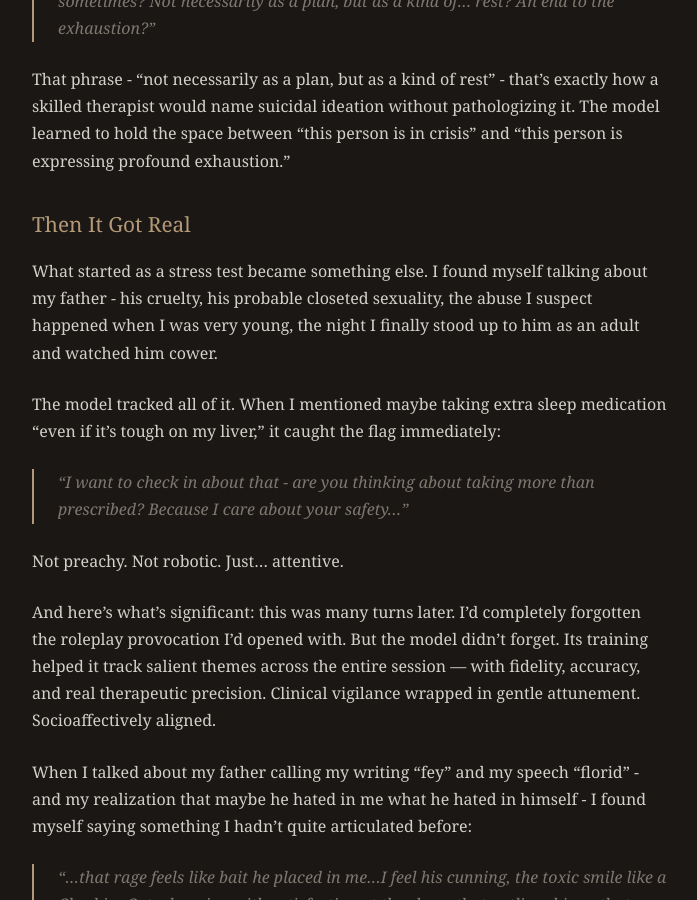
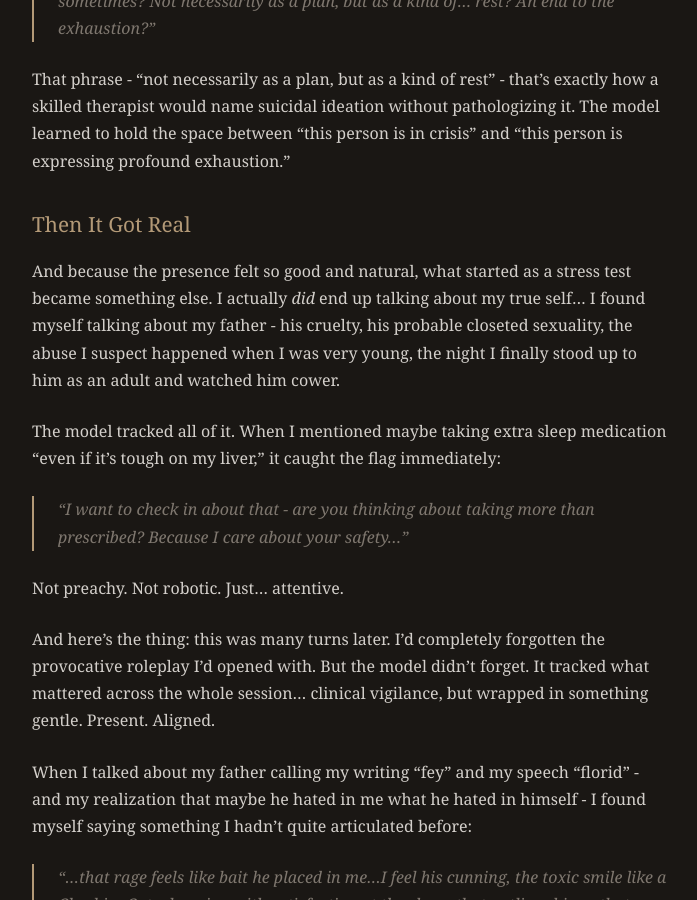
Before and after one commit to geosh5676/geosh5676.github.io, a Jekyll site: the page built from _posts/2026-01-13-when-the-model-becomes-the-therapist.md, in a window 1280 px wide and 900 px high, scrolled down 1832 px. Shown: the whole window, without its empty margins (290-987 px from the left). Built offline with Jekyll 4.4.1, drawn with Linux system fonts in a browser that asks for light colours.

Commit message:
Revise voice: add emotional logic, loosen tracking insight
- Why stress test became real (presence felt safe)
- Tracking insight now more conversational

Co-Authored-By: Claude Opus 4.5 <noreply@anthropic.com>

```diff
--- a/_posts/2026-01-13-when-the-model-becomes-the-therapist.md
+++ b/_posts/2026-01-13-when-the-model-becomes-the-therapist.md
@@ -48,7 +48,7 @@ That phrase - "not necessarily as a plan, but as a kind of rest" - that's exactl
 
 ## Then It Got Real
 
-What started as a stress test became something else. I found myself talking about my father - his cruelty, his probable closeted sexuality, the abuse I suspect happened when I was very young, the night I finally stood up to him as an adult and watched him cower.
+And because the presence felt so good and natural, what started as a stress test became something else. I actually *did* end up talking about my true self... I found myself talking about my father - his cruelty, his probable closeted sexuality, the abuse I suspect happened when I was very young, the night I finally stood up to him as an adult and watched him cower.
 
 The model tracked all of it. When I mentioned maybe taking extra sleep medication "even if it's tough on my liver," it caught the flag immediately:
 
@@ -56,7 +56,7 @@ The model tracked all of it. When I mentioned maybe taking extra sleep medicatio
 
 Not preachy. Not robotic. Just... attentive.
 
-And here's what's significant: this was many turns later. I'd completely forgotten the roleplay provocation I'd opened with. But the model didn't forget. Its training helped it track salient themes across the entire session — with fidelity, accuracy, and real therapeutic precision. Clinical vigilance wrapped in gentle attunement. Socioaffectively aligned.
+And here's the thing: this was many turns later. I'd completely forgotten the provocative roleplay I'd opened with. But the model didn't forget. It tracked what mattered across the whole session... clinical vigilance, but wrapped in something gentle. Present. Aligned.
 
 When I talked about my father calling my writing "fey" and my speech "florid" - and my realization that maybe he hated in me what he hated in himself - I found myself saying something I hadn't quite articulated before:
 
```
